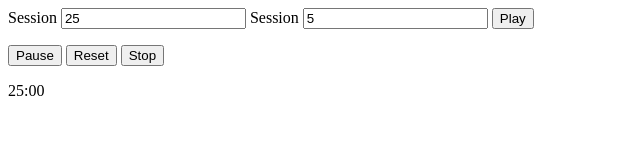
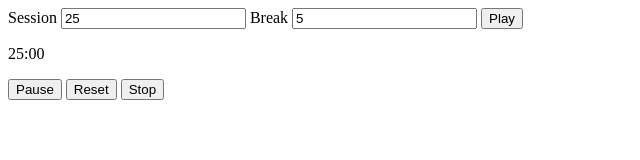
Before and after one commit to kbrdsk/pomodoro, a plain HTML site: page index.html in a window 1280 px wide. Both pictures are taken after a click on the button "Play". Shown: the whole page, without its empty margins (0-640 px from the left). Drawn offline with Linux system fonts and the light colour scheme.

Commit message:
finished basic functionality

```diff
--- a/index.html
+++ b/index.html
@@ -10,7 +10,7 @@
         <div class="timer">
             <label for="session">Session</label>
             <input id="session" type="number" value="25" placeholder="25">
-            <label for="break">Session</label>
+            <label for="break">Break</label>
             <input id="break" type="number" value="5" placeholder="5">
             <button id="play">Play</button>
             <p id="timer"></p>
--- a/scripts/timer.js
+++ b/scripts/timer.js
@@ -1,29 +1,65 @@
 let timer = 2;
 let isBreak = true;
-let pause = true;
+let isPaused = true;
+
+let content = document.getElementById('container');
+let viewTimer = document.getElementById('timer');
+
+let pauseHandler = document.getElementById('pause');
+pauseHandler.addEventListener('click', pause);
+
+let playHandller = document.getElementById('play');
+playHandller.addEventListener('click', play);
+
+let resetHandler = document.getElementById('reset');
+resetHandler.addEventListener('click', reset);
+
+let stopHandler = document.getElementById('stop');
+stopHandler.addEventListener('click', stop);
+
 
 let sessionTimeHandler = document.getElementById('session');
+sessionTimeHandler.addEventListener('change', setTime);
 
 let breakTimeHandler = document.getElementById('break');
+breakTimeHandler.addEventListener('change', setTime);
+
 
 setInterval(update, 1000);
 
 function update(){
-    if(!pause) timer--;
+    if(!isPaused) timer--;
     if(timer === 0) switchTimer();
     viewTimer.innerText = (displayTimer(timer));
 }
 
+function pause(){
+    isPaused = true;
+}
+
 function reset(){
-    breakTime = 5;
-    sessionTime = 25;
+    breakTimeHandler.value = '5';
+    sessionTimeHandler.value = '25';
     stop();
 }
 
-function stop(){
+function play(){
+    isPaused = false;
+    breakTimeHandler.disabled =
+    sessionTimeHandler.disabled = false;
+}
+
+function setTime(){
     timer = (isBreak)? +breakTimeHandler.value * 60:
                        +sessionTimeHandler.value * 60;
-    pause = true;
+    update();
+}
+
+function stop(){
+    isPaused = true;
+    setTime();
+    breakTimeHandler.disabled =
+    sessionTimeHandler.disabled = false;
     update();
 }
 
@@ -45,26 +81,6 @@ function alertSwitch(){
     if(isBreak) alert('Back to work!');
     if(!isBreak) alert('Break time!');
 }
-let content = document.getElementById('container');
-let viewTimer = document.createElement('p');
-content.appendChild(viewTimer);
-
-
-pauseHandler = document.getElementById('pause');
-pauseHandler.addEventListener('click', function(){
-    pause = true;
-})
-
-playHandller = document.getElementById('play');
-playHandller.addEventListener('click', function(){
-  pause= false;
-})
-
-resetHandler = document.getElementById('reset');
-resetHandler.addEventListener('click', reset);
-
-stopHandler = document.getElementById('stop');
-stopHandler.addEventListener('click', stop);
 
 
 
```
